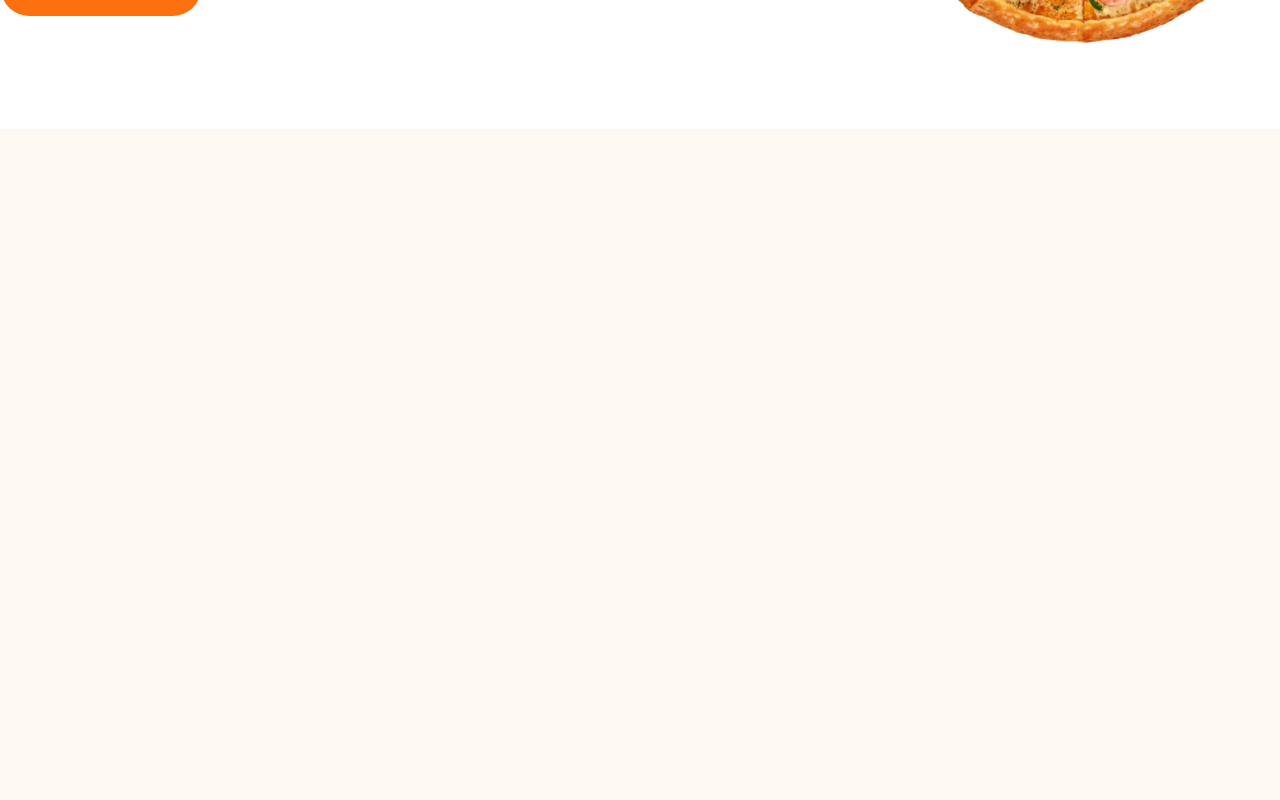
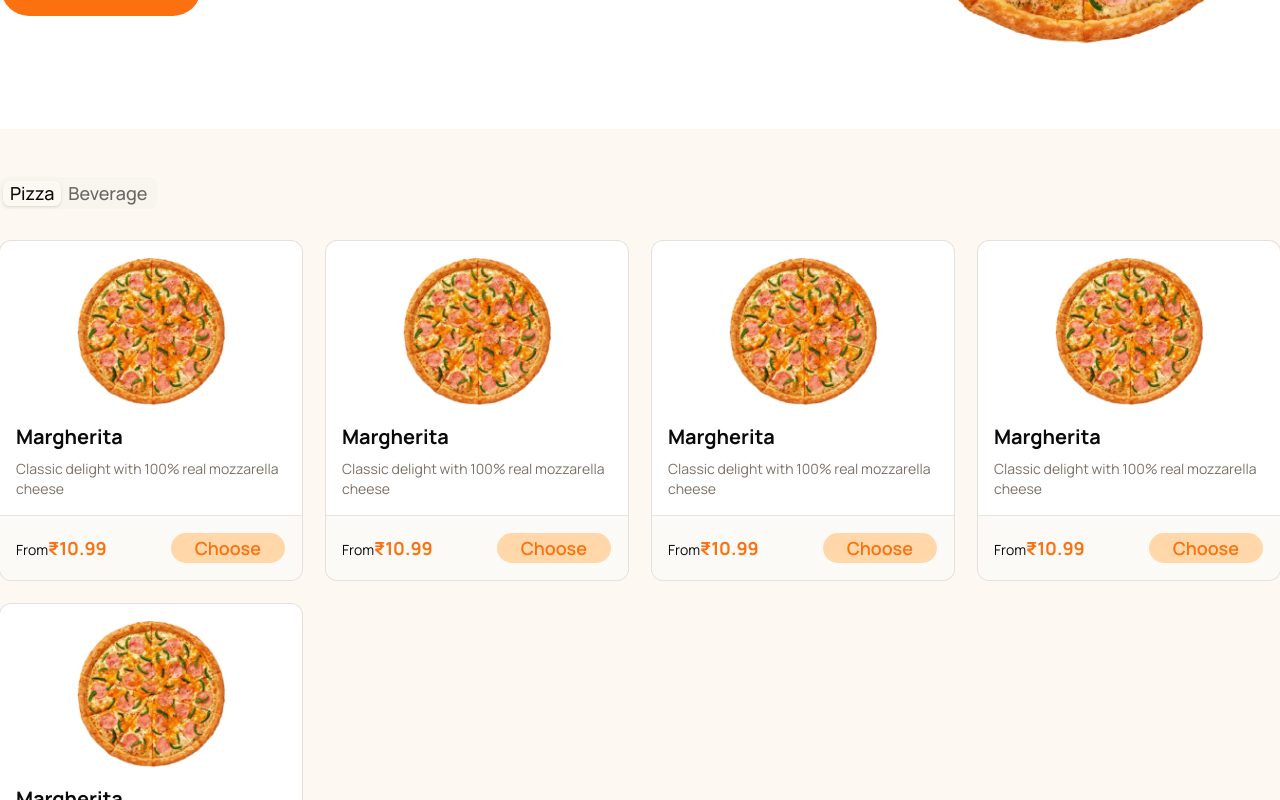
Before and after one commit to dev-harshit-afk/pizza-express-client-ui, a Next.js app: page / in a window 1280 px wide. Shown: the part 500-1300 px from the top of the page. Before the commit the page ends 800 px from the top, so only its background shows below. Built offline with nearby package versions, Linux system fonts and the light colour scheme.

Commit message:
add product cart

```diff
--- /dev/null
+++ b/src/app/(home)/_components/Product.tsx
@@ -0,0 +1,54 @@
+import { Button } from "@/components/ui/button";
+import {
+  Card,
+  CardAction,
+  CardContent,
+  CardDescription,
+  CardFooter,
+  CardHeader,
+  CardTitle,
+} from "@/components/ui/card";
+import { Badge } from "lucide-react";
+import Image from "next/image";
+import React from "react";
+
+export type Product = {
+  id: number;
+  name: string;
+  description: string;
+  price: number;
+  image: string;
+};
+
+const Product = ({ product }: { product: Product }) => {
+  return (
+    <Card className="border-none rouneded-xl">
+      <CardHeader className="flex justify-center items-center">
+        <Image
+          src={product.image}
+          width={150}
+          height={150}
+          alt={product.name}
+        />
+      </CardHeader>
+      <CardContent>
+        <h2 className="text-xl font-bold">{product.name}</h2>
+        <p className="text-muted-foreground mt-2">{product.description}</p>
+      </CardContent>
+      <CardFooter className="flex justify-between items-center">
+        <p>
+          <span className="">From</span>
+          <span className="text-lg font-bold text-primary">
+            ₹{product.price}
+          </span>
+        </p>
+        <Button className=" rounded-3xl bg-orange-200 hover:bg-primary cursor-pointer text-primary hover:text-white px-6 py-3 text-lg font-semibold">
+          {" "}
+          Choose
+        </Button>
+      </CardFooter>
+    </Card>
+  );
+};
+
+export default Product;
--- a/src/app/(home)/page.tsx
+++ b/src/app/(home)/page.tsx
@@ -1,5 +1,46 @@
 import { Button } from "@/components/ui/button";
+import { Tabs, TabsContent, TabsList, TabsTrigger } from "@/components/ui/tabs";
 import Image from "next/image";
+import Product from "./_components/Product";
+
+const pizza = [
+  {
+    id: 1,
+    name: "Margherita",
+    description: "Classic delight with 100% real mozzarella cheese",
+    price: 10.99,
+    image: "/pizza-main.png",
+  },
+  {
+    id: 2,
+    name: "Margherita",
+    description: "Classic delight with 100% real mozzarella cheese",
+    price: 10.99,
+    image: "/pizza-main.png",
+  },
+  {
+    id: 3,
+    name: "Margherita",
+    description: "Classic delight with 100% real mozzarella cheese",
+    price: 10.99,
+    image: "/pizza-main.png",
+  },
+  {
+    id: 4,
+    name: "Margherita",
+    description: "Classic delight with 100% real mozzarella cheese",
+    price: 10.99,
+    image: "/pizza-main.png",
+  },
+  {
+    id: 5,
+    name: "Margherita",
+    description: "Classic delight with 100% real mozzarella cheese",
+    price: 10.99,
+    image: "/pizza-main.png",
+  },
+];
+
 export default function Home() {
   return (
     <>
@@ -29,6 +70,35 @@ export default function Home() {
           </div>
         </div>
       </section>
+      <section>
+        <div className=" mx-auto container py-12">
+          <Tabs defaultValue="account" className="">
+            <TabsList>
+              <TabsTrigger value="pizza" className="text-lg">
+                Pizza
+              </TabsTrigger>
+              <TabsTrigger value="beverages" className="text-lg">
+                Beverage
+              </TabsTrigger>
+            </TabsList>
+            <TabsContent value="pizza">
+              <div className="grid grid-cols-4 gap-6 mt-6">
+                {pizza.map((product) => (
+                  <Product key={product.id} product={product} />
+                ))}
+              </div>
+            </TabsContent>
+            <TabsContent value="beverages">
+              {" "}
+              <div className="grid grid-cols-4 gap-6 mt-6">
+                {pizza.map((product) => (
+                  <Product key={product.id} product={product} />
+                ))}
+              </div>
+            </TabsContent>
+          </Tabs>
+        </div>
+      </section>
     </>
   );
 }
--- /dev/null
+++ b/src/components/ui/card.tsx
@@ -0,0 +1,102 @@
+import * as React from "react"
+import { cn } from "cn"
+
+function Card({
+  className,
+  size = "default",
+  ...props
+}: React.ComponentProps<"div"> & { size?: "default" | "sm" }) {
+  return (
+    <div
+      data-slot="card"
+      data-size={size}
+      className={cn(
+        "group/card flex flex-col gap-(--card-spacing) overflow-hidden rounded-xl bg-card py-(--card-spacing) text-sm text-card-foreground ring-1 ring-foreground/10 [--card-spacing:--spacing(4)] has-data-[slot=card-footer]:pb-0 has-[>img:first-child]:pt-0 data-[size=sm]:[--card-spacing:--spacing(3)] data-[size=sm]:has-data-[slot=card-footer]:pb-0 *:[img:first-child]:rounded-t-xl *:[img:last-child]:rounded-b-xl",
+        className
+      )}
+      {...props}
+    />
+  )
+}
+
+function CardHeader({ className, ...props }: React.ComponentProps<"div">) {
+  return (
+    <div
+      data-slot="card-header"
+      className={cn(
+        "group/card-header @container/card-header grid auto-rows-min items-start gap-1 rounded-t-xl px-(--card-spacing) has-data-[slot=card-action]:grid-cols-[1fr_auto] has-data-[slot=card-description]:grid-rows-[auto_auto] [.border-b]:pb-(--card-spacing)",
+        className
+      )}
+      {...props}
+    />
+  )
+}
+
+function CardTitle({ className, ...props }: React.ComponentProps<"div">) {
+  return (
+    <div
+      data-slot="card-title"
+      className={cn(
+        "font-heading text-base leading-snug font-medium group-data-[size=sm]/card:text-sm",
+        className
+      )}
+      {...props}
+    />
+  )
+}
+
+function CardDescription({ className, ...props }: React.ComponentProps<"div">) {
+  return (
+    <div
+      data-slot="card-description"
+      className={cn("text-sm text-muted-foreground", className)}
+      {...props}
+    />
+  )
+}
+
+function CardAction({ className, ...props }: React.ComponentProps<"div">) {
+  return (
+    <div
+      data-slot="card-action"
+      className={cn(
+        "col-start-2 row-span-2 row-start-1 self-start justify-self-end",
+        className
+      )}
+      {...props}
+    />
+  )
+}
+
+function CardContent({ className, ...props }: React.ComponentProps<"div">) {
+  return (
+    <div
+      data-slot="card-content"
+      className={cn("px-(--card-spacing)", className)}
+      {...props}
+    />
+  )
+}
+
+function CardFooter({ className, ...props }: React.ComponentProps<"div">) {
+  return (
+    <div
+      data-slot="card-footer"
+      className={cn(
+        "flex items-center rounded-b-xl border-t bg-muted/50 p-(--card-spacing)",
+        className
+      )}
+      {...props}
+    />
+  )
+}
+
+export {
+  Card,
+  CardHeader,
+  CardFooter,
+  CardTitle,
+  CardAction,
+  CardDescription,
+  CardContent,
+}
--- /dev/null
+++ b/src/components/ui/tabs.tsx
@@ -0,0 +1,81 @@
+"use client"
+
+import { Tabs as TabsPrimitive } from "@base-ui/react/tabs"
+import { cva, type VariantProps } from "class-variance-authority"
+import { cn } from "cn"
+
+function Tabs({
+  className,
+  orientation = "horizontal",
+  ...props
+}: TabsPrimitive.Root.Props) {
+  return (
+    <TabsPrimitive.Root
+      data-slot="tabs"
+      data-orientation={orientation}
+      className={cn(
+        "group/tabs flex gap-2 data-horizontal:flex-col",
+        className
+      )}
+      {...props}
+    />
+  )
+}
+
+const tabsListVariants = cva(
+  "group/tabs-list inline-flex w-fit items-center justify-center rounded-lg p-[3px] text-muted-foreground group-data-horizontal/tabs:h-8 group-data-vertical/tabs:h-fit group-data-vertical/tabs:flex-col data-[variant=line]:rounded-none",
+  {
+    variants: {
+      variant: {
+        default: "bg-muted",
+        line: "gap-1 bg-transparent",
+      },
+    },
+    defaultVariants: {
+      variant: "default",
+    },
+  }
+)
+
+function TabsList({
+  className,
+  variant = "default",
+  ...props
+}: TabsPrimitive.List.Props & VariantProps<typeof tabsListVariants>) {
+  return (
+    <TabsPrimitive.List
+      data-slot="tabs-list"
+      data-variant={variant}
+      className={cn(tabsListVariants({ variant }), className)}
+      {...props}
+    />
+  )
+}
+
+function TabsTrigger({ className, ...props }: TabsPrimitive.Tab.Props) {
+  return (
+    <TabsPrimitive.Tab
+      data-slot="tabs-trigger"
+      className={cn(
+        "relative inline-flex h-[calc(100%-1px)] flex-1 items-center justify-center gap-1.5 rounded-md border border-transparent px-1.5 py-0.5 text-sm font-medium whitespace-nowrap text-foreground/60 transition-all group-data-vertical/tabs:w-full group-data-vertical/tabs:justify-start hover:text-foreground focus-visible:border-ring focus-visible:ring-[3px] focus-visible:ring-ring/50 focus-visible:outline-1 focus-visible:outline-ring disabled:pointer-events-none disabled:opacity-50 has-data-[icon=inline-end]:pr-1 has-data-[icon=inline-start]:pl-1 aria-disabled:pointer-events-none aria-disabled:opacity-50 dark:text-muted-foreground dark:hover:text-foreground group-data-[variant=default]/tabs-list:data-active:shadow-sm group-data-[variant=line]/tabs-list:data-active:shadow-none [&_svg]:pointer-events-none [&_svg]:shrink-0 [&_svg:not([class*='size-'])]:size-4",
+        "group-data-[variant=line]/tabs-list:bg-transparent group-data-[variant=line]/tabs-list:data-active:bg-transparent dark:group-data-[variant=line]/tabs-list:data-active:border-transparent dark:group-data-[variant=line]/tabs-list:data-active:bg-transparent",
+        "data-active:bg-background data-active:text-foreground dark:data-active:border-input dark:data-active:bg-input/30 dark:data-active:text-foreground",
+        "after:absolute after:bg-foreground after:opacity-0 after:transition-opacity group-data-horizontal/tabs:after:inset-x-0 group-data-horizontal/tabs:after:bottom-[-5px] group-data-horizontal/tabs:after:h-0.5 group-data-vertical/tabs:after:inset-y-0 group-data-vertical/tabs:after:-right-1 group-data-vertical/tabs:after:w-0.5 group-data-[variant=line]/tabs-list:data-active:after:opacity-100",
+        className
+      )}
+      {...props}
+    />
+  )
+}
+
+function TabsContent({ className, ...props }: TabsPrimitive.Panel.Props) {
+  return (
+    <TabsPrimitive.Panel
+      data-slot="tabs-content"
+      className={cn("flex-1 text-sm outline-none", className)}
+      {...props}
+    />
+  )
+}
+
+export { Tabs, TabsList, TabsTrigger, TabsContent, tabsListVariants }
```
